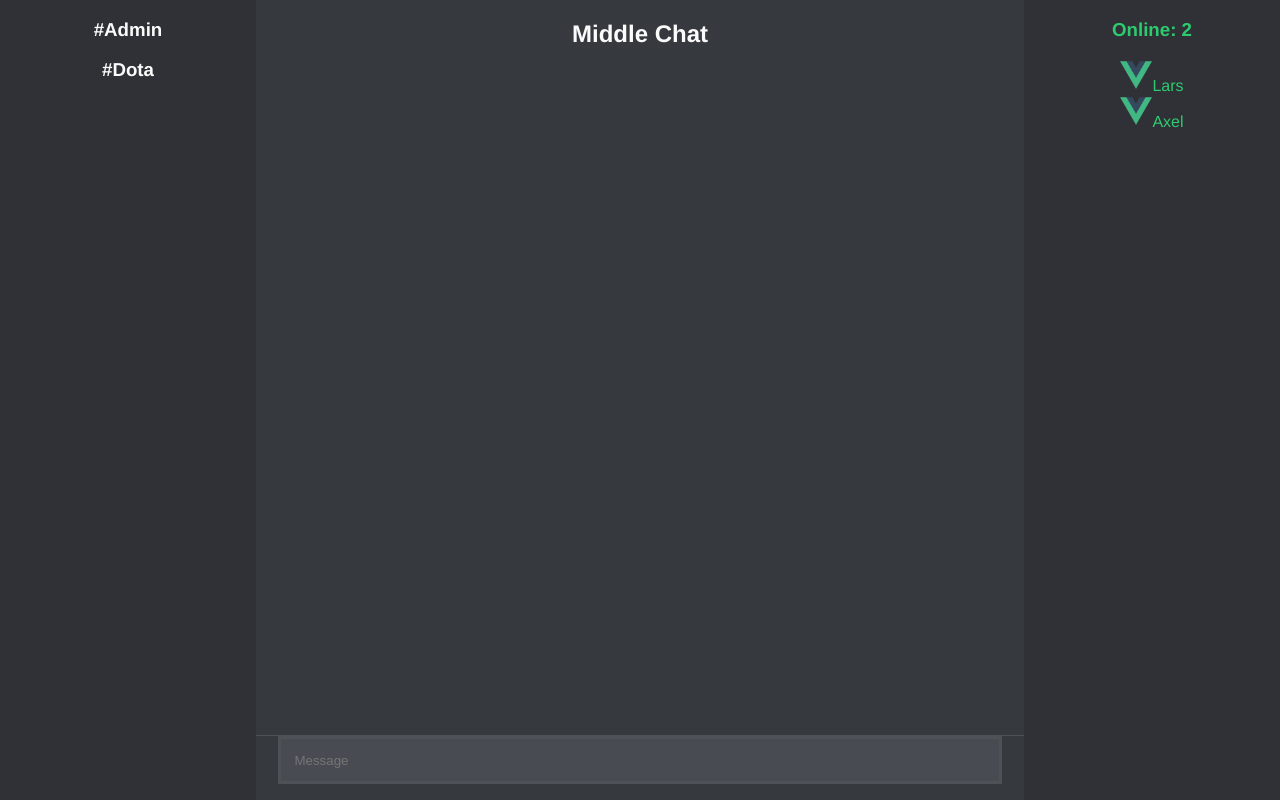
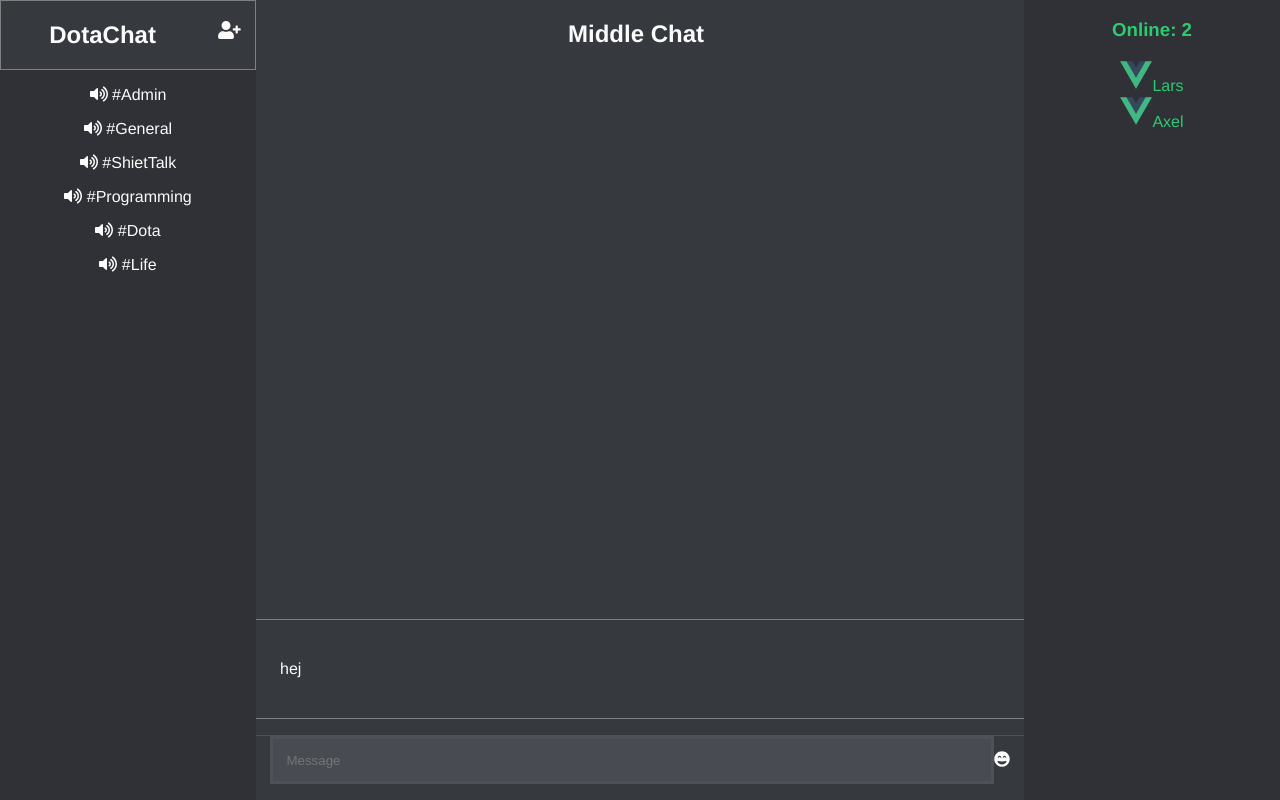
Before and after one commit to Larsnihlmark/dota-chat-socket.io, a Vue app in the folder Client/: page / in a window 1280 px wide. Built offline with nearby package versions, Linux system fonts and the light colour scheme.

Commit message:
feature/fontAweSome code structure

```diff
--- a/Client/package.json
+++ b/Client/package.json
@@ -8,6 +8,10 @@
     "lint": "vue-cli-service lint"
   },
   "dependencies": {
+    "@fortawesome/fontawesome-svg-core": "^1.2.25",
+    "@fortawesome/free-regular-svg-icons": "^5.11.2",
+    "@fortawesome/free-solid-svg-icons": "^5.11.2",
+    "@fortawesome/vue-fontawesome": "^0.1.8",
     "core-js": "^3.3.2",
     "vue": "^2.6.10"
   },
--- a/Client/src/App.vue
+++ b/Client/src/App.vue
@@ -38,4 +38,5 @@ export default {
 body{
   margin: 0;
 }
+
 </style>
--- a/Client/src/components/Chat.vue
+++ b/Client/src/components/Chat.vue
@@ -1,13 +1,28 @@
 <template>
-
+  <div class="chatBox">
+    <SingleMessage/>
+  </div>
 </template>
 
 <script>
+import SingleMessage from './SingleMessage.vue';
 export default {
+  name: 'chat',
+  components: {
+    SingleMessage
+    }
 
 }
 </script>
 
 <style scoped>
 
+    .chatBox{
+      display: flex;
+      justify-content: flex-end;
+      justify-items: end;
+      flex-direction: column;
+      width: 100%;
+
+    }
 </style>
--- a/Client/src/components/ChatInput.vue
+++ b/Client/src/components/ChatInput.vue
@@ -1,6 +1,8 @@
 <template>
   <div class="ChatInputBox">
     <input class="ChatInput" type="text" placeholder="Message"/>
+    <font-awesome-icon class="emote" :icon="['fas', 'grin-beam']"/>
+
   </div>
 </template>
 
@@ -24,4 +26,8 @@ export default {
   border-top: 1px solid #4e5155;
   margin-bottom: 1em;
 }
+.emote{
+  size: 2em;
+
+}
 </style>
--- a/Client/src/components/Main.vue
+++ b/Client/src/components/Main.vue
@@ -1,9 +1,11 @@
 <template>
   <div class="Main">
-    <div>
+    <div class="Title">
       <h2>Middle Chat</h2>
     </div>
+    <Chat/>
     <ChatInput/>
+
   </div>
 
 </template>
@@ -12,10 +14,12 @@
 
 <script>
 import ChatInput from './ChatInput';
+import Chat from './Chat';
 export default {
   name:'Main',
   components: {
-    ChatInput
+    ChatInput,
+    Chat
 
   }
 }
@@ -29,8 +33,14 @@ export default {
   height: 100vh;
   color: #fbfbfb;
   display: flex;
-  justify-content: space-between;
+  justify-content: flex-end;
   flex-direction: column;
 
 }
+.Title{
+  position: absolute;
+  right: 45%;
+  top: 0em;
+}
+
 </style>
--- a/Client/src/components/Rooms.vue
+++ b/Client/src/components/Rooms.vue
@@ -1,21 +1,73 @@
+
 <template>
   <div class="Room">
+  <div class="RoomHeader">
+    <h2>DotaChat
+
+    <font-awesome-icon class="userPlus" :icon="['fas', 'user-plus']"/>
+    </h2>
+
+  </div>
     <div>
       <span>
-        <h3>#Admin</h3>
+        <p>
+            <font-awesome-icon :icon="['fas', 'volume-up']"/>
+          #Admin</p>
       </span>
     </div>
     <div>
       <span>
-        <h3>#Dota</h3>
+        <p>
+          <font-awesome-icon :icon="['fas', 'volume-up']"/>
+          #General</p>
+      </span>
+    </div>
+    <div>
+      <span>
+        <p>
+          <font-awesome-icon :icon="['fas', 'volume-up']"/>
+          #ShietTalk</p>
+      </span>
+    </div>
+    <div>
+      <span>
+        <p>
+          <font-awesome-icon :icon="['fas', 'volume-up']"/>
+          #Programming</p>
+      </span>
+    </div>
+    <div>
+      <span>
+        <p>
+          <font-awesome-icon :icon="['fas', 'volume-up']"/>
+          #Dota</p>
+      </span>
+    </div>
+    <div>
+      <span>
+        <p>
+          <font-awesome-icon :icon="['fas', 'volume-up']"/>
+          #Life</p>
       </span>
     </div>
   </div>
 </template>
 
 <script>
+import Vue from 'vue'
+import Rooms from './Rooms'
+import { library } from '@fortawesome/fontawesome-svg-core'
+import { faVolumeUp, faUserPlus, faGrinBeam} from '@fortawesome/free-solid-svg-icons'
+import { FontAwesomeIcon } from '@fortawesome/vue-fontawesome'
+library.add(faVolumeUp, faUserPlus, faGrinBeam)
+
+Vue.component('font-awesome-icon', FontAwesomeIcon)
+
+Vue.config.productionTip = false
 export default {
-
+  el: '.Room',
+  component: {Rooms},
+  name: Rooms
 }
 </script>
 
@@ -27,4 +79,18 @@ export default {
   height: 100vh;
   color: #fbfbfb;
 }
+.RoomHeader{
+  /* padding: 1%; */
+  border: 1px solid gray;
+  background-color: #36393e;
+}
+.userPlus{
+  float: right;
+  width: 20%;
+  height: 18px;
+}
+.RoomHeader > div{
+  padding: 2em;
+  margin: 1em;
+}
 </style>
--- a/Client/src/components/SingleMessage.vue
+++ b/Client/src/components/SingleMessage.vue
@@ -1,5 +1,7 @@
 <template>
-
+  <div class="singleMessage">
+    <p>hej</p>
+  </div>
 </template>
 
 <script>
@@ -9,5 +11,12 @@ export default {
 </script>
 
 <style scoped>
-
+.singleMessage{
+      border-top: 1px solid gray;
+      border-bottom: 1px solid gray;
+      width: auto;
+      margin-bottom: 1em;
+      text-align: left;
+      padding: 1.5em;
+    }
 </style>
```
Also changed, not shown: 1 other file (tests, documents, lock files or other folders).
